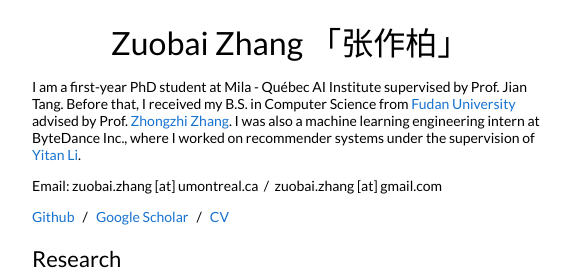
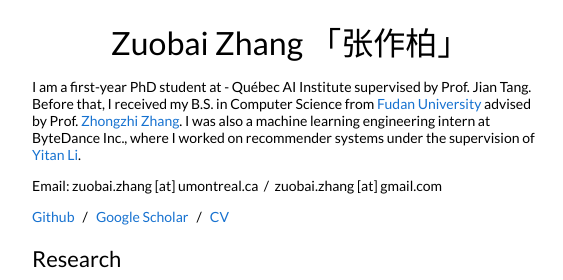
Before and after one commit to matouk98/matouk98.github.io, a plain HTML site: page index.html in a window 1280 px wide. Shown: the top 280 px of the page, 218-781 px from the left. Drawn offline with Linux system fonts and the light colour scheme.

Commit message:
Update index.html
test

```diff
--- a/index.html
+++ b/index.html
@@ -33,7 +33,7 @@
                 <name>Zuobai Zhang 「张作柏」 </name>
               </p>
               <p>
-                I am a first-year PhD student at Mila - Québec AI Institute supervised by Prof. Jian Tang.
+                I am a first-year PhD student at - Québec AI Institute supervised by Prof. Jian Tang.
                 Before that, I received my B.S. in Computer Science from <a href="https://www.fudan.edu.cn/">Fudan University</a> advised by Prof. <a href="https://homepage.fudan.edu.cn/zhangzz/">Zhongzhi Zhang</a>.
                 I was also a machine learning engineering intern at ByteDance Inc., where I worked on recommender systems under the supervision of <a href="https://etali.github.io/">Yitan Li</a>.
               </p>
```
